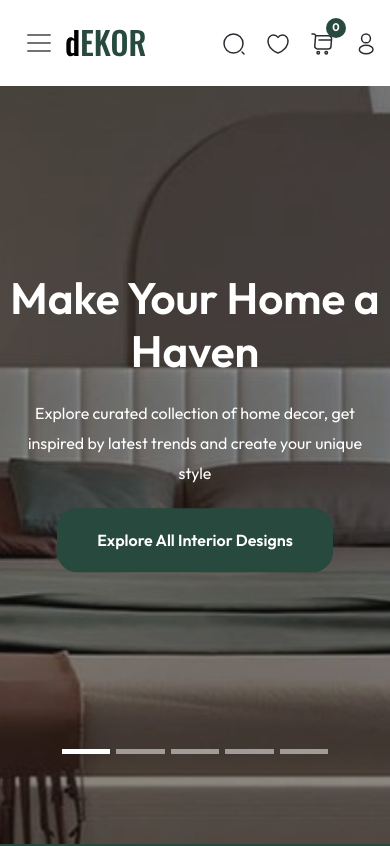
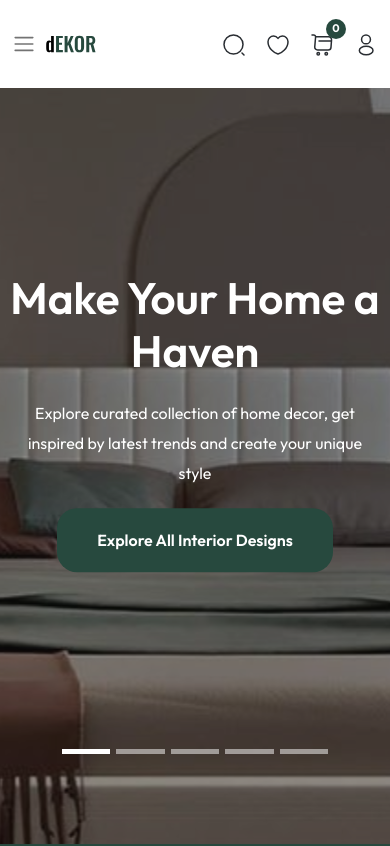
Before and after one commit to Ayodejioladimeji/dEkOR, a Next.js app: page / in a window 390 px wide. Shown: the top 846 px of the page. Built offline with nearby package versions, Linux system fonts and the light colour scheme.

Commit message:
completed the flow

```diff
--- a/src/components/Navbar.tsx
+++ b/src/components/Navbar.tsx
@@ -18,9 +18,9 @@ function Header() {
   return (
     <Navbar collapseOnSelect expand="lg" className="navbar fixed-top py-4">
       <Container className="main-container">
-        <div>
+        <div className="toggle-section">
           <Navbar.Toggle aria-controls="responsive-navbar-nav" />
-          <Link className="navbar-brand" href="/">
+          <Link className="navbar-brand" href="/" >
             <Logo />
           </Link>
         </div>
--- a/src/styles/components/__navbar.scss
+++ b/src/styles/components/__navbar.scss
@@ -11,6 +11,13 @@
 
     .navbar-brand {
       border: none !important;
+
+      @media (max-width:500px){
+        svg{
+          width: 50px!important;
+          margin-top:-5px;
+        }
+      }
     }
 
     .mobile-navbar {
@@ -110,9 +117,24 @@
       }
     }
 
+    .toggle-section{
+      display:flex;
+      column-gap:20px;
+      align-items:center;
+
+      @media (max-width:500px){
+        column-gap:10px;
+      }
+    }
+
     .navbar-toggler {
       border: none !important;
       color: $black;
+      padding:0;
+
+      @media (max-width:500px){
+        font-size:16px;
+      }
     }
   }
 }
```
